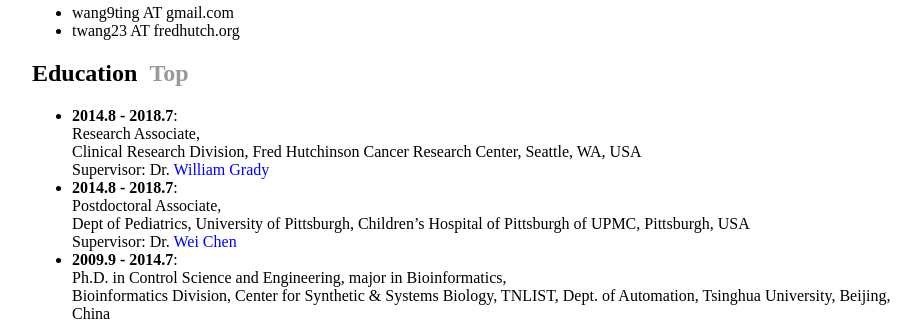
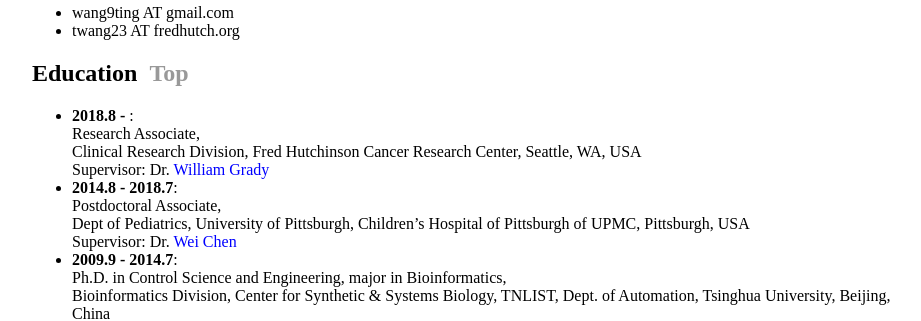
Before and after one commit to wt2015-github/wt2015-github.github.io, a Jekyll site: the page built from index.html, in a window 1280 px wide and 900 px high. Shown: the part 381-702 px from the top of the window, without its empty margins (160-1081 px from the left). Built offline with Jekyll 4.4.1, drawn with Linux system fonts in a browser that asks for light colours.

Commit message:
Update index.html

```diff
--- a/index.html
+++ b/index.html
@@ -23,7 +23,7 @@ title: Ting Wang, PhD
 		<a name="education"></a>
 		<h2>Education&nbsp;&nbsp;<a href="#top" >Top</a></h2>
 		<ul>
-			<li><strong>2014.8 - 2018.7</strong>:<br/>
+			<li><strong>2018.8 - </strong>:<br/>
 			Research Associate,<br/>
 			Clinical Research Division, Fred Hutchinson Cancer Research Center, Seattle, WA, USA<br>
 			Supervisor: Dr. <a href="https://www.fredhutch.org/en/labs/profiles/grady-william.html" style="color:blue">William Grady</a></li>
```
